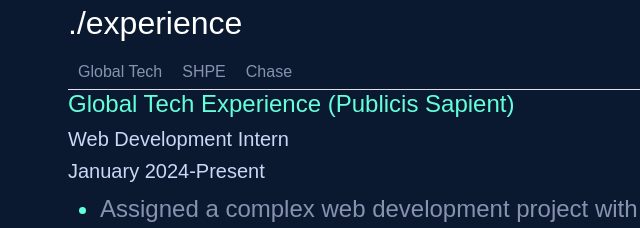
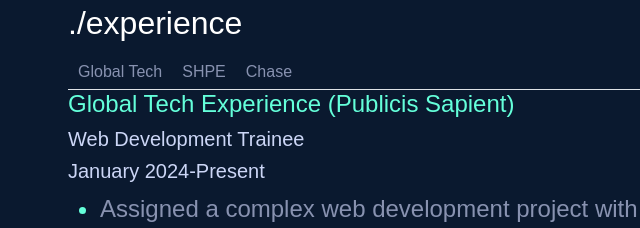
Before and after one commit to abyhuerta/aby, a plain HTML site: page index.html in a window 1280 px wide. Shown: the part 1540-1768 px from the top of the page, 14-654 px from the left. Drawn offline with nearby package versions, Linux system fonts and the light colour scheme; a web font is replaced by a local one.

Commit message:
Update index.html

```diff
--- a/index.html
+++ b/index.html
@@ -124,7 +124,7 @@
           <div class="tab-pane fade show active" id="nav-GTE" role="tabpanel" aria-labelledby="nav-GTE-tab"
             tabindex="0">
             <h4>Global Tech Experience (Publicis Sapient)</h4>
-            <h5>Web Development Intern</h5>
+            <h5>Web Development Trainee</h5>
             <h5>January 2024-Present</h5>
             <ul>
               <li><span>Assigned a complex web development project with tight deadlines and specific client
```
